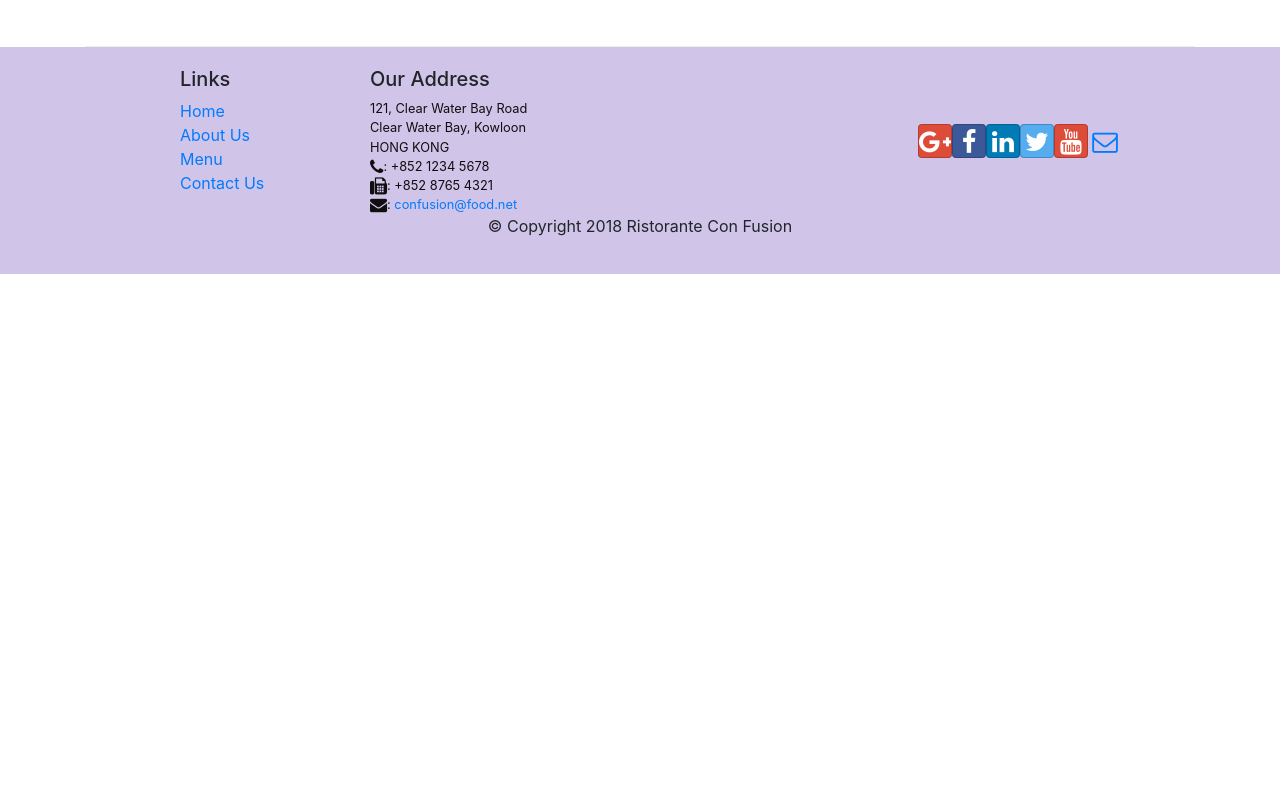
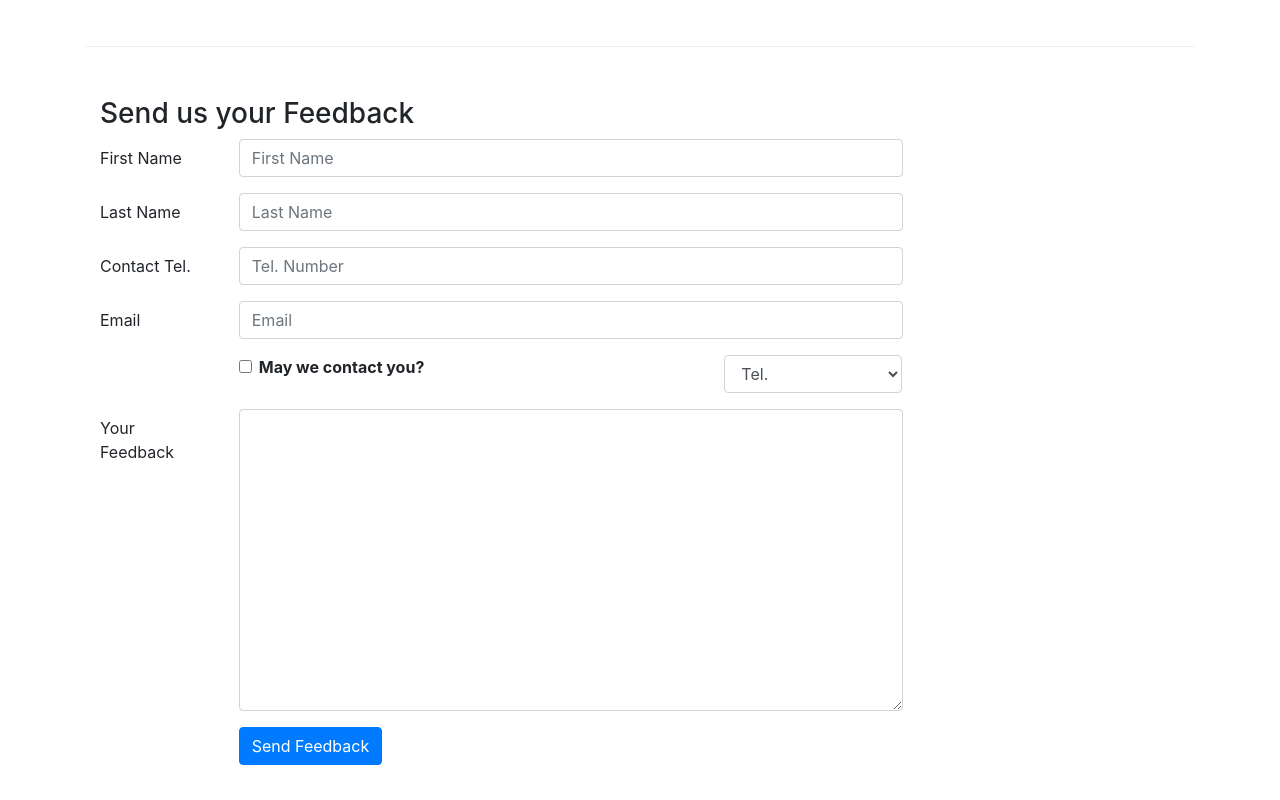
Before and after one commit to olenarostotskyy/React, a React (Create React App) app: page /contactus in a window 1280 px wide. Shown: the part 800-1600 px from the top of the page. Before the commit the page ends 1074 px from the top, so only its background shows below. Built offline with nearby package versions, Linux system fonts and the light colour scheme.

Commit message:
controlled forms

```diff
--- a/src/components/ContactComponent.js
+++ b/src/components/ContactComponent.js
@@ -1,8 +1,45 @@
-import React from 'react';
-import { Breadcrumb, BreadcrumbItem } from 'reactstrap';
-import {Link} from 'react-router-dom';
+import React, { Component } from 'react';
+import { Breadcrumb, BreadcrumbItem, Button, Form, FormGroup, Label, Input, Col } from 'reactstrap';
+import { Link } from 'react-router-dom';
 
-function Contact(props) {
+class Contact extends Component {
+
+    constructor(props) {
+        super(props);
+
+        this.state = {// we are setting up all the properties  within our state that can then be linked to our form.
+            firstname: '', // will be empty string
+            lastname: '',
+            telnum: '',
+            email: '',
+            agree: false, // Boolean called agree, which we will set to false
+            contactType: 'Tel.',
+            message: ''
+
+        }
+        this.handleSubmit = this.handleSubmit.bind(this);
+        this.handleInputChanfe = this.handleInputChanfe.bind(this);
+
+    }
+
+    //implement two different handlers that will take care of handling this Form here.
+    handleInputChanfe(event) {
+        const target = event.target;
+        const value = target.type === 'checkbox' ? target.checked : target.value;
+        const name = target.name;
+
+        this.setState({
+[name]: value // any change that you make to any of the input in your form will immediately get reflected into the state.
+        });
+    }
+
+    handleSubmit(event) {
+        console.log("Current state is:" + JSON.stringify(this.state))
+        alert("Current state is:" + JSON.stringify(this.state));
+        event.preventDefault();// The default behavior when you submit a Form in any browser is to go to the next page. So, we will prevent that from happening. So, we will say the event.preventDefault behavior
+    }
+
+    render() {
         return (
             <div className="container">
                 <div className="row">
@@ -40,8 +77,99 @@
                         </div>
                     </div>
                 </div>
+
+                <div className="row row-content">
+                    <div className="col-12">
+                        <h3>Send us your Feedback</h3>
                     </div>
+                    <div className="col-12 col-md-9" >
+                        <Form onSubmit={this.handleSubmit}>
+                            <FormGroup row>
+                                <Label htmlFor="firstname" md={2}> First Name</Label>
+                                <Col md={10}>
+                                    <Input type="text" id="firstname" name="firstname"
+                                        placeholder="First Name"
+                                        //// So by tying this value to the control components state. Now this becomes a controlled form, so that any changes here will be reflected in the React components state here.
+                                        value={this.state.firstname}
+                                        onChange={this.handleInputChanfe}/>
+                                </Col>
+                            </FormGroup>
+
+                            <FormGroup row>
+                                <Label htmlFor="lastname" md={2}> Last Name</Label>
+                                <Col md={10}>
+                                    <Input type="text" id="lastname" name="lastname"
+                                        placeholder="Last Name"
+                                        value={this.state.lastname}
+                                        onChange={this.handleInputChanfe} />
+                                </Col>
+                            </FormGroup>
+
+                            <FormGroup row>
+                                <Label htmlFor="telnum" md={2}> Contact Tel.</Label>
+                                <Col md={10}>
+                                    <Input type="tel" id="telnum" name="telnum"
+                                        placeholder="Tel. Number"
+                                        value={this.state.telnum}
+                                        onChange={this.handleInputChanfe} />
+                                </Col>
+                            </FormGroup>
+
+                            <FormGroup row>
+                                <Label htmlFor="email" md={2}> Email</Label>
+                                <Col md={10}>
+                                    <Input type="email" id="email" name="email"
+                                        placeholder="Email"
+                                        value={this.state.email}
+                                        onChange={this.handleInputChanfe} />
+                                </Col>
+                            </FormGroup>
+
+                            <FormGroup row>
+                                <Col md={{ size: 6, offset: 2 }}>
+                                    <FormGroup check>
+                                        <Label check>
+                                            <Input type="checkbox" name="agree"
+                                                checked={this.state.agree}
+                                                onChange={this.handleInputChanfe} /> {' '}
+                                            <strong>May we contact you?</strong>
+                                        </Label>
+                                    </FormGroup>
+                                </Col>
+                                <Col md={{ size: 3, offset: 1 }}>
+                                    <Input type="select" name="contactType"
+                                        value={this.state.contactType}
+                                        onChange={this.handleInputChanfe} >
+                                        <option>Tel.</option>
+                                        <option>Email</option>
+                                    </Input>
+                                </Col>
+                            </FormGroup>
+
+                            <FormGroup row>
+                                <Label htmlFor="message" md={2}> Your Feedback</Label>
+                                <Col md={10}>
+                                    <Input type="textarea" id="message" name="message"
+                                        rows="12"
+                                        value={this.state.message}
+                                        onChange={this.handleInputChanfe} />
+                                </Col>
+                            </FormGroup>
+
+                            <FormGroup row>
+                                <Col md={{ size: 10, offset: 2 }}>
+                                    <Button type="submit" color="primary">
+                                        Send Feedback
+                            </Button>
+                                </Col>
+                            </FormGroup>
+                        </Form>
+                    </div>
+                </div >
+            </div >
         );
     }
 
+}
+
 export default Contact;
```
Lines whose indentation alone changed are shown as unchanged.
